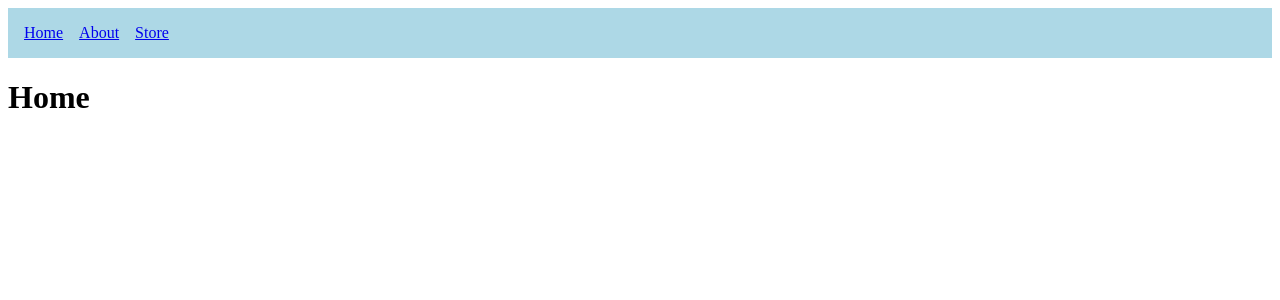
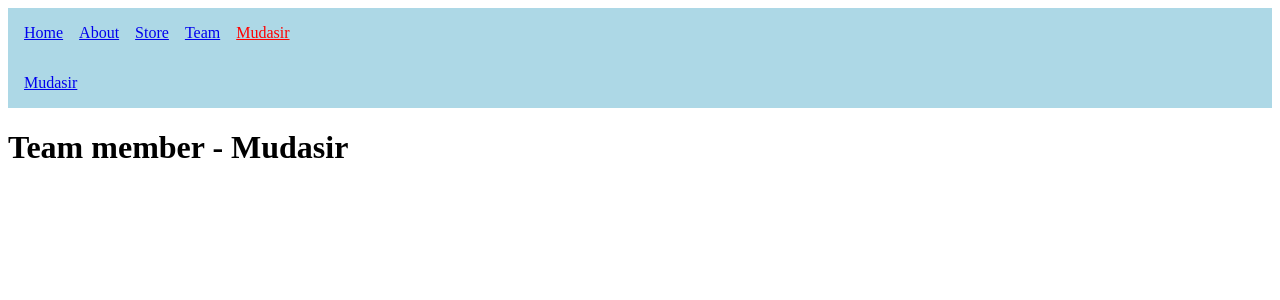
Before and after one commit to imudasirali/react-simplified-vite, a React (Vite) app: page /team/mudasir in a window 1280 px wide. Shown: the top 300 px of the page. Built offline with nearby package versions, Linux system fonts and the light colour scheme.

Commit message:
LDT-555: nested routing

```diff
--- a/package.json
+++ b/package.json
@@ -11,7 +11,8 @@
   },
   "dependencies": {
     "react": "^18.3.1",
-    "react-dom": "^18.3.1"
+    "react-dom": "^18.3.1",
+    "react-router-dom": "^6.27.0"
   },
   "devDependencies": {
     "@types/react": "^18.3.3",
--- a/src/App.jsx
+++ /dev/null
@@ -1,41 +0,0 @@
-import { About } from "./pages/About";
-import { Home } from "./pages/Home";
-import { Store } from "./pages/Store";
-import "./styles.css";
-
-function App() {
-  const url = window.location.pathname;
-  let page = "";
-  switch (url) {
-    case "/about":
-      page = <About />;
-      break;
-    case "/store":
-      page = <Store />;
-      break;
-    default:
-      page = <Home />;
-      break;
-  }
-
-  return (
-    <>
-      <nav>
-        <ul>
-          <li>
-            <a href="/home">Home</a>
-          </li>
-          <li>
-            <a href="/about">About</a>
-          </li>
-          <li>
-            <a href="/store">Store</a>
-          </li>
-        </ul>
-      </nav>
-      <main>{page}</main>
-    </>
-  );
-}
-
-export default App;
--- /dev/null
+++ b/src/Navbar.jsx
@@ -0,0 +1,27 @@
+import { NavLink } from "react-router-dom";
+
+export function Navbar() {
+  return (
+    <nav>
+      <ul>
+        <li>
+          <NavLink to="/">Home</NavLink>
+        </li>
+        <li>
+          <NavLink to="/about">About</NavLink>
+        </li>
+        <li>
+          <NavLink to="/store">Store</NavLink>
+        </li>
+        <li>
+          <NavLink to="/team" end>
+            Team
+          </NavLink>
+        </li>
+        <li>
+          <NavLink to="/team/mudasir">Mudasir</NavLink>
+        </li>
+      </ul>
+    </nav>
+  );
+}
--- /dev/null
+++ b/src/Team.jsx
@@ -0,0 +1,3 @@
+export function Team() {
+  return <h1>This is our team</h1>;
+}
--- /dev/null
+++ b/src/TeamMember.jsx
@@ -0,0 +1,3 @@
+export function TeamMember({ name }) {
+  return <h1>Team member - {name}</h1>;
+}
--- /dev/null
+++ b/src/TeamNav.jsx
@@ -0,0 +1,13 @@
+import { Link } from "react-router-dom";
+
+export function TeamNav() {
+  return (
+    <nav>
+      <ul>
+        <li>
+          <Link to="/team/mudasir">Mudasir</Link>
+        </li>
+      </ul>
+    </nav>
+  );
+}
--- a/src/main.jsx
+++ b/src/main.jsx
@@ -1,9 +1,11 @@
 import React, { StrictMode } from "react";
 import ReactDOM from "react-dom/client";
-import App from "./App.jsx";
+import { RouterProvider } from "react-router-dom";
+import { router } from "./router.jsx";
+import "./styles.css";
 
 ReactDOM.createRoot(document.getElementById("root")).render(
   <StrictMode>
-    <App />
+    <RouterProvider router={router} />
   </StrictMode>
 );
--- a/src/pages/About.jsx
+++ b/src/pages/About.jsx
@@ -1,3 +1,7 @@
 export function About() {
-  return <h1>About</h1>;
+  return (
+    <>
+      <h1>About</h1>
+    </>
+  );
 }
--- a/src/pages/Home.jsx
+++ b/src/pages/Home.jsx
@@ -1,3 +1,7 @@
 export function Home() {
-  return <h1>Home</h1>;
+  return (
+    <>
+      <h1>Home</h1>
+    </>
+  );
 }
--- a/src/pages/Store.jsx
+++ b/src/pages/Store.jsx
@@ -1,3 +1,7 @@
 export function Store() {
-  return <h1>Store</h1>;
+  return (
+    <>
+      <h1>Store</h1>
+    </>
+  );
 }
--- /dev/null
+++ b/src/router.jsx
@@ -0,0 +1,49 @@
+import { createBrowserRouter, Outlet } from "react-router-dom";
+import { Home } from "./pages/Home";
+import { About } from "./pages/About";
+import { Store } from "./pages/Store";
+import { Navbar } from "./Navbar";
+import { TeamMember } from "./TeamMember";
+import { Team } from "./Team";
+import { TeamNav } from "./TeamNav";
+
+export const router = createBrowserRouter([
+  {
+    element: <NavLayout />,
+    errorElement: <h1>404!</h1>,
+    children: [
+      { path: "/", element: <Home /> },
+      { path: "/about", element: <About /> },
+      { path: "/store", element: <Store /> },
+      {
+        path: "/team",
+        element: <TeamNavLayout />,
+        children: [
+          {
+            index: true,
+            element: <Team />,
+          },
+          { path: "mudasir", element: <TeamMember name="Mudasir" /> },
+        ],
+      },
+    ],
+  },
+]);
+
+function NavLayout() {
+  return (
+    <>
+      <Navbar />
+      <Outlet />
+    </>
+  );
+}
+
+function TeamNavLayout() {
+  return (
+    <>
+      <TeamNav />
+      <Outlet />
+    </>
+  );
+}
--- a/src/styles.css
+++ b/src/styles.css
@@ -6,3 +6,7 @@ nav ul {
     display: flex;
     gap: 16px;
 }
+
+.active {
+    color: red;
+}
```
Also changed, not shown: 1 other file (tests, documents, lock files or other folders).
